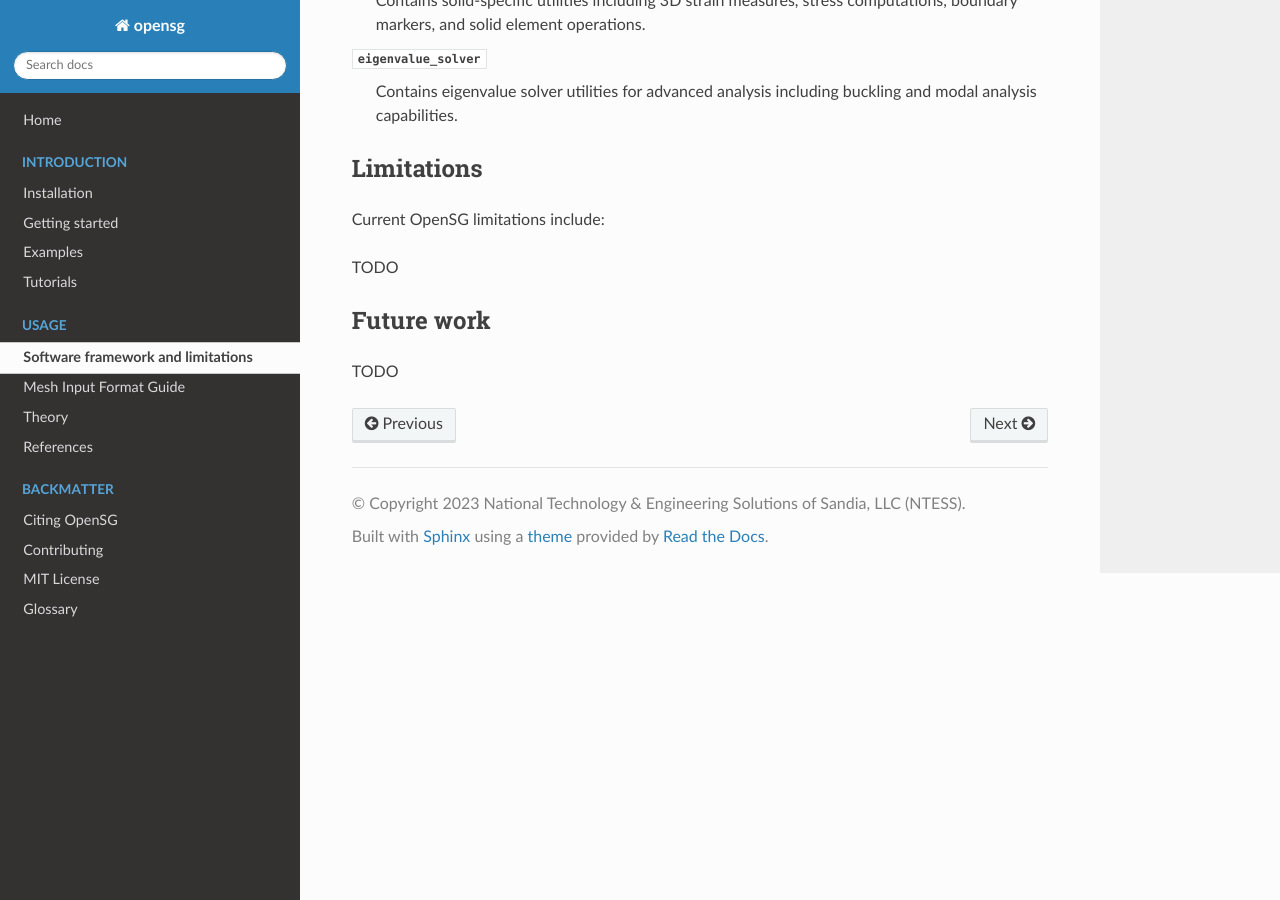
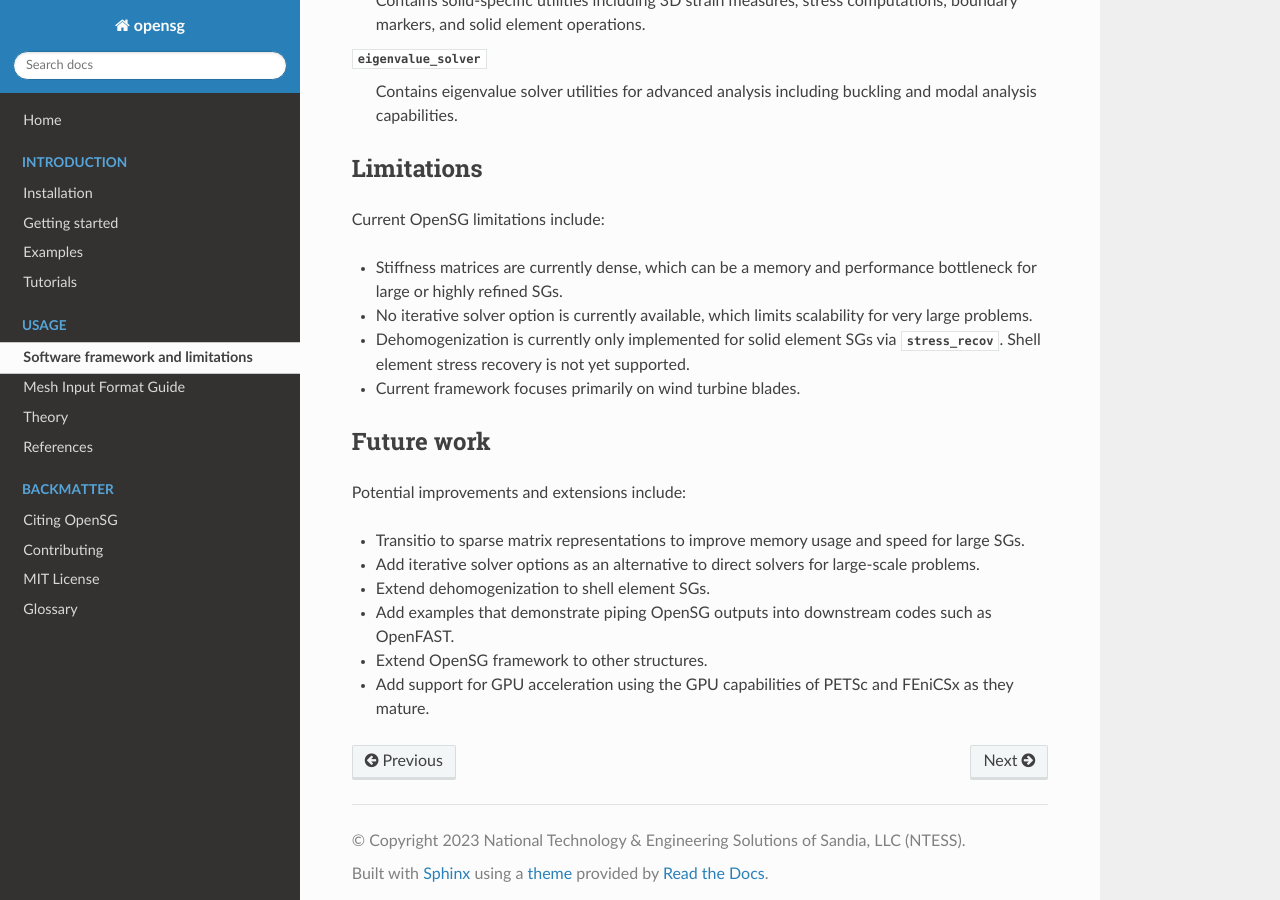
Before and after one commit to wenbinyugroup/OpenSG, a Sphinx documentation site: the page built from docs/framework.rst, in a window 1280 px wide and 900 px high, scrolled down 2235 px. Built offline with Sphinx 7.4.7 and the Read the Docs theme 3.1.0, drawn with Linux system fonts in a browser that asks for light colours; pages that are not in the unit, such as notebooks, are missing from menus.

Commit message:
Fill out limitations/future work

```diff
--- a/docs/framework.rst
+++ b/docs/framework.rst
@@ -100,13 +100,24 @@ These are organized by analysis type and listed below:
 
 Limitations
 -----------
+
 Current OpenSG limitations include:
 
-TODO
+- Stiffness matrices are currently dense, which can be a memory and performance bottleneck for large or highly refined SGs.
+- No iterative solver option is currently available, which limits scalability for very large problems.
+- Dehomogenization is currently only implemented for solid element SGs via :mod:`~opensg.core.stress_recov`. Shell element stress recovery is not yet supported.
+- Current framework focuses primarily on wind turbine blades.
 
 .. _future_work:
 
 Future work
 -----------
 
-TODO
+Potential improvements and extensions include:
+
+- Transitio to sparse matrix representations to improve memory usage and speed for large SGs.
+- Add iterative solver options as an alternative to direct solvers for large-scale problems.
+- Extend dehomogenization to shell element SGs.
+- Add examples that demonstrate piping OpenSG outputs into downstream codes such as OpenFAST.
+- Extend OpenSG framework to other structures.
+- Add support for GPU acceleration using the GPU capabilities of PETSc and FEniCSx as they mature.
```
